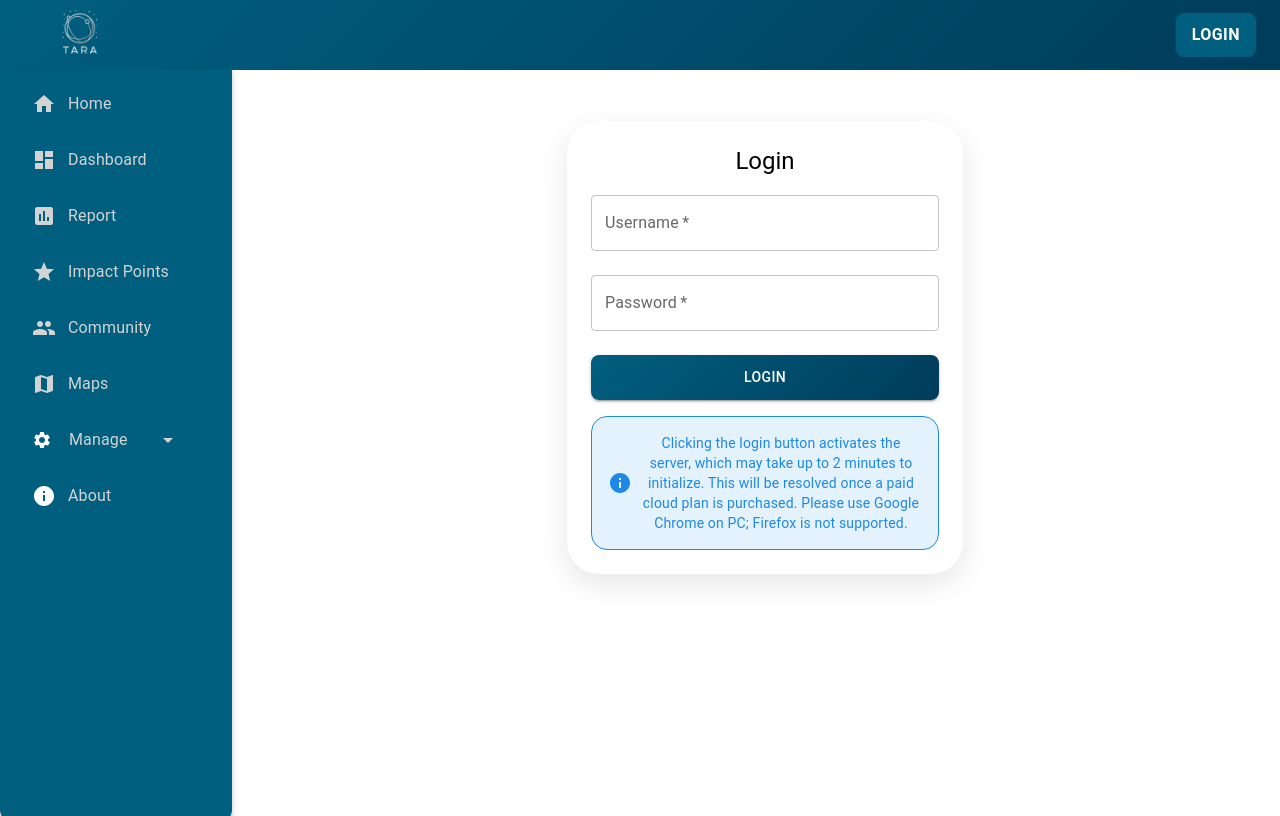
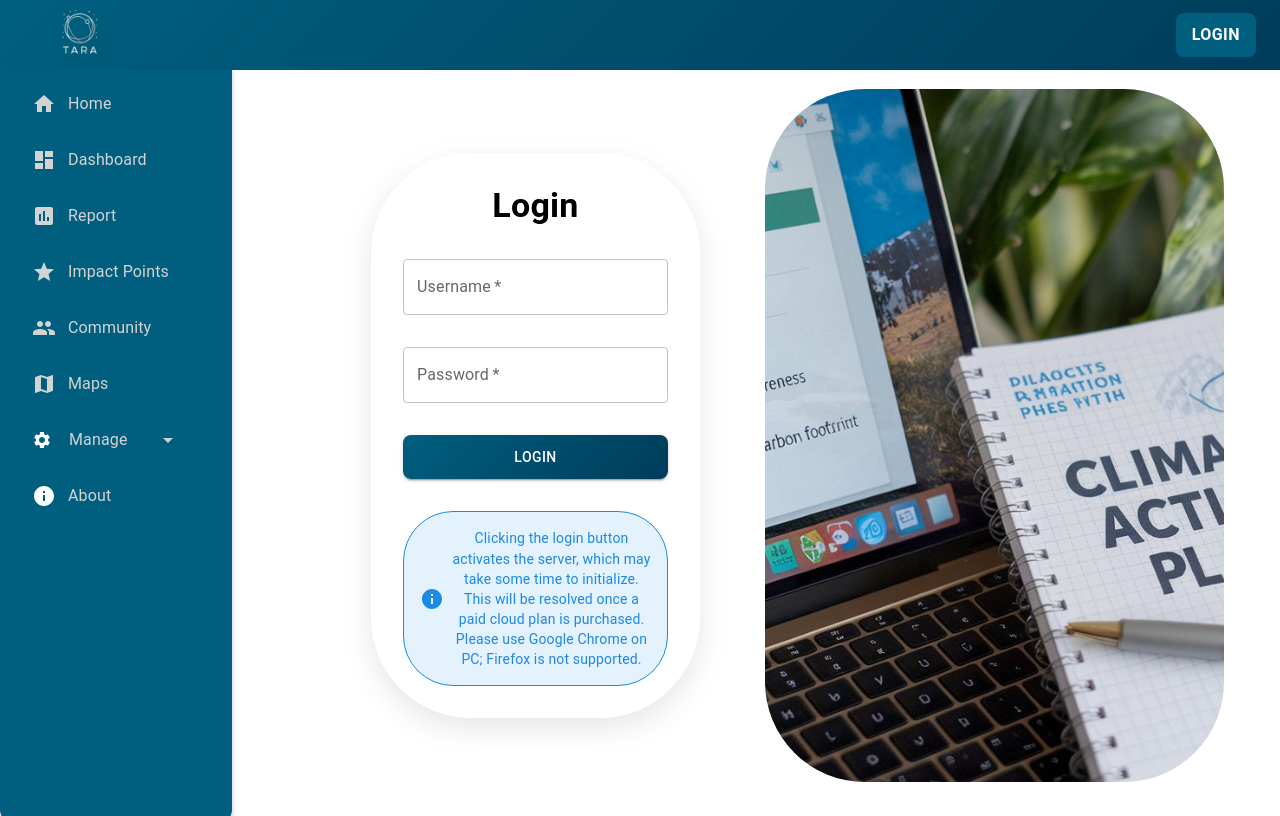
Before and after one commit to Utkarsha666/tara-ai, a React (Create React App) app: page /login in a window 1280 px wide. Built offline with nearby package versions, Linux system fonts and the light colour scheme.

Commit message:
*Login Page Improvement

```diff
--- a/src/LoginPage.js
+++ b/src/LoginPage.js
@@ -1,13 +1,33 @@
 import React, { useContext, useState } from "react";
 import { AuthContext } from "./AuthContext";
 import { useNavigate, useLocation } from "react-router-dom";
-import { Container, TextField, Typography, Box, Snackbar } from "@mui/material";
+import {
+  Container,
+  Grid,
+  Snackbar,
+  TextField,
+  Typography,
+} from "@mui/material";
 import MuiAlert from "@mui/material/Alert";
-import InfoIcon from "@mui/icons-material/Info";
 
 // Import the reusable GradientButton component
 import GradientButton from "./components/common/Button";
-import { fetchUserData } from "./utils/api/ProfilePageAPI"; // Import the fetchUserData function
+import { fetchUserData } from "./utils/api/ProfilePageAPI"; // Import the API functions
+import { requestAccessToken } from "./utils/api/LoginAPI";
+
+// Import styled components
+import {
+  ContainerBox,
+  LeftGrid,
+  RightGrid,
+  ImageContainer,
+  Image,
+  FormHeading,
+  InfoBar,
+  InfoBarIcon,
+  StyledTextField,
+  GradientButtonWrapper,
+} from "./styles/LoginStyles";
 
 const Alert = React.forwardRef((props, ref) => (
   <MuiAlert elevation={6} ref={ref} variant="filled" {...props} />
@@ -44,28 +64,8 @@ const LoginPage = () => {
         setServerInitializing(true);
       }, 12000);
 
-      // Step 1: Request the access token
-      const response = await fetch(
-        "https://taranepal.onrender.com/auth/token",
-        {
-          method: "POST",
-          headers: {
-            accept: "application/json",
-            "Content-Type": "application/x-www-form-urlencoded",
-          },
-          body: new URLSearchParams({
-            grant_type: "password",
-            username: credentials.username,
-            password: credentials.password,
-            client_id: "string",
-            client_secret: "string",
-          }),
-        }
-      );
-
-      if (response.ok) {
-        const data = await response.json();
-        const accessToken = data.access_token; // The access token received
+      // Step 1: Request the access token using the API function
+      const accessToken = await requestAccessToken(credentials);
 
       // Step 2: Use the access token to fetch user details (including id)
       const userDetails = await fetchUserData(accessToken); // Get user data using the token
@@ -78,14 +78,9 @@ const LoginPage = () => {
 
       const redirectPath = location.state?.from || "/";
       navigate(redirectPath);
-      } else {
-        const errorData = await response.json();
-        setErrorMessage(errorData.detail || "Login failed");
-        setOpenSnackbar(true);
-      }
     } catch (error) {
       console.error("Error:", error);
-      setErrorMessage("An error occurred. Please try again.");
+      setErrorMessage(error.message);
       setOpenSnackbar(true);
     } finally {
       setLoading(false);
@@ -99,27 +94,14 @@ const LoginPage = () => {
   };
 
   return (
-    <Container maxWidth="xs">
-      <Box
-        sx={{
-          display: "flex",
-          flexDirection: "column",
-          alignItems: "center",
-          marginTop: 4,
-          padding: 3,
-          borderRadius: 8,
-          boxShadow: "0 10px 30px rgba(0, 0, 0, 0.1)",
-          backgroundColor: "white",
-          transition: "all 0.3s ease-in-out",
-          "&:hover": {
-            boxShadow: "0 15px 45px rgba(0, 0, 0, 0.15)",
-            transform: "scale(1.03)",
-          },
-        }}
-      >
-        <Typography variant="h5">Login</Typography>
-        <form onSubmit={handleSubmit} style={{ width: "100%", marginTop: 2 }}>
-          <TextField
+    <Container maxWidth="xl">
+      <Grid container sx={{ height: "100%" }}>
+        {/* Left half (Login form) */}
+        <LeftGrid item xs={12} sm={6}>
+          <ContainerBox>
+            <FormHeading variant="h4">Login</FormHeading>
+            <form onSubmit={handleSubmit} style={{ width: "100%" }}>
+              <StyledTextField
                 margin="normal"
                 required
                 fullWidth
@@ -130,7 +112,7 @@ const LoginPage = () => {
                 variant="outlined"
                 autoComplete="off"
               />
-          <TextField
+              <StyledTextField
                 margin="normal"
                 required
                 fullWidth
@@ -141,35 +123,33 @@ const LoginPage = () => {
                 onChange={handleChange}
                 variant="outlined"
               />
-          {/* Use the reusable GradientButton component */}
+              <GradientButtonWrapper>
                 <GradientButton loading={loading} type="submit">
                   Login
                 </GradientButton>
+              </GradientButtonWrapper>
             </form>
 
             {/* Info bar */}
-        <Box
-          sx={{
-            marginTop: 2,
-            padding: 2,
-            borderRadius: 4,
-            backgroundColor: "#e3f2fd",
-            color: "#1e88e5",
-            textAlign: "center",
-            border: "1px solid #1e88e5",
-            display: "flex",
-            alignItems: "center",
-          }}
-        >
-          <InfoIcon sx={{ marginRight: 1, color: "#1e88e5" }} />
+            <InfoBar>
+              <InfoBarIcon />
               <Typography variant="body2">
-            Clicking the login button activates the server, which may take up to
-            2 minutes to initialize. This will be resolved once a paid cloud
-            plan is purchased. Please use Google Chrome on PC; Firefox is not
-            supported.
+                Clicking the login button activates the server, which may take
+                some time to initialize. This will be resolved once a paid cloud
+                plan is purchased. Please use Google Chrome on PC; Firefox is
+                not supported.
               </Typography>
-        </Box>
-      </Box>
+            </InfoBar>
+          </ContainerBox>
+        </LeftGrid>
+
+        {/* Right half (Image) */}
+        <RightGrid item xs={12} sm={6}>
+          <ImageContainer>
+            <Image src={require("./assets/images/Login.jpg")} alt="Login" />
+          </ImageContainer>
+        </RightGrid>
+      </Grid>
 
       <Snackbar
         open={openSnackbar}
@@ -193,7 +173,8 @@ const LoginPage = () => {
         onClose={handleCloseSnackbar}
       >
         <Alert onClose={handleCloseSnackbar} severity="info">
-          Come back after 2 minutes, server will be up and Ready!!!
+          Server Initializing, will be ready and log you in, you can explore
+          other pages till then!!!
         </Alert>
       </Snackbar>
     </Container>
--- /dev/null
+++ b/src/styles/LoginStyles.js
@@ -0,0 +1,88 @@
+// ./styles/LoginStyles.js
+
+import { styled } from "@mui/system";
+import { Box, Grid, TextField, Typography } from "@mui/material";
+import InfoIcon from "@mui/icons-material/Info";
+
+// Left Grid and Form Box
+export const ContainerBox = styled(Box)({
+  display: "flex",
+  flexDirection: "column",
+  alignItems: "center",
+  padding: "2rem",
+  borderRadius: 100,
+  boxShadow: "0 10px 30px rgba(0, 0, 0, 0.1)",
+  backgroundColor: "white",
+  width: "80%",
+  maxWidth: "400px",
+  transition: "all 0.3s ease-in-out",
+  "&:hover": {
+    boxShadow: "0 15px 45px rgba(0, 0, 0, 0.15)",
+    transform: "scale(1.03)",
+  },
+});
+
+export const LeftGrid = styled(Grid)({
+  display: "flex",
+  justifyContent: "center",
+  alignItems: "center",
+  padding: "4rem",
+});
+
+// Right Grid and Image
+export const RightGrid = styled(Grid)({
+  display: "flex",
+  justifyContent: "center",
+  alignItems: "center",
+  padding: 0,
+  overflow: "hidden", // Ensure the image doesn't overflow the container
+});
+
+export const ImageContainer = styled(Box)({
+  position: "center",
+  width: "100%",
+  height: "100%",
+  overflow: "hidden",
+  borderRadius: 100,
+});
+
+export const Image = styled("img")({
+  width: "100%",
+  height: "100%",
+  objectFit: "cover", // Cover the entire area while preserving the aspect ratio
+  objectPosition: "center", // Ensure the image is centered
+  transition: "transform 0.5s ease-in-out", // Smooth zoom effect
+});
+
+// Form components
+export const FormHeading = styled(Typography)({
+  fontWeight: "bold",
+  marginBottom: "1rem",
+});
+
+export const InfoBar = styled(Box)({
+  marginTop: "1rem",
+  padding: "1rem",
+  borderRadius: 50,
+  backgroundColor: "#e3f2fd",
+  color: "#1e88e5",
+  textAlign: "center",
+  border: "1px solid #1e88e5",
+  display: "flex",
+  alignItems: "center",
+  fontSize: "0.9rem",
+});
+
+export const InfoBarIcon = styled(InfoIcon)({
+  marginRight: "0.5rem",
+  color: "#1e88e5",
+});
+
+// Form Elements
+export const StyledTextField = styled(TextField)({
+  marginBottom: "1rem",
+});
+
+export const GradientButtonWrapper = styled(Box)({
+  marginBottom: "1rem",
+});
--- /dev/null
+++ b/src/utils/api/LoginAPI.js
@@ -0,0 +1,28 @@
+export const requestAccessToken = async (credentials) => {
+  try {
+    const response = await fetch("https://taranepal.onrender.com/auth/token", {
+      method: "POST",
+      headers: {
+        accept: "application/json",
+        "Content-Type": "application/x-www-form-urlencoded",
+      },
+      body: new URLSearchParams({
+        grant_type: "password",
+        username: credentials.username,
+        password: credentials.password,
+        client_id: "string",
+        client_secret: "string",
+      }),
+    });
+
+    if (!response.ok) {
+      const errorData = await response.json();
+      throw new Error(errorData.detail || "Login failed");
+    }
+
+    const data = await response.json();
+    return data.access_token; // Return access token
+  } catch (error) {
+    throw new Error(error.message || "An error occurred while logging in.");
+  }
+};
```
Also changed, not shown: src/assets/images/Login.jpg (added). Lines whose indentation alone changed are shown as unchanged.
